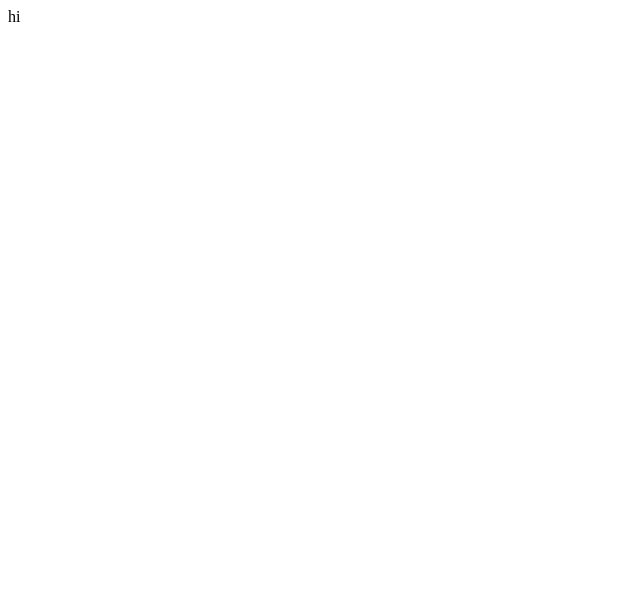
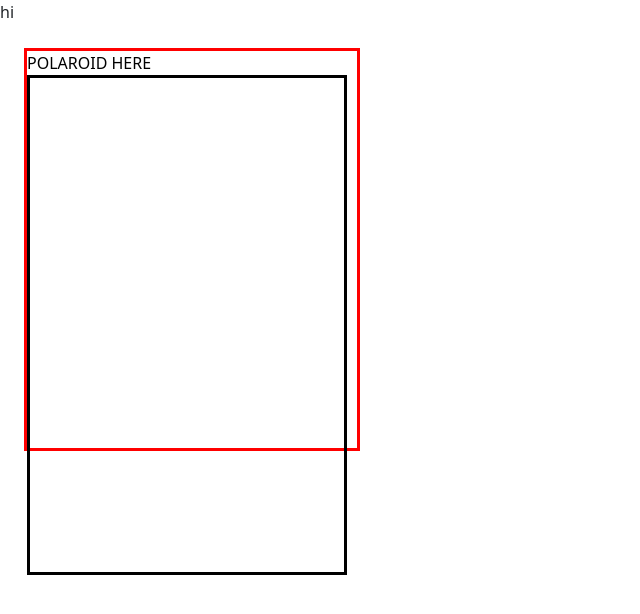
Before and after one commit to marc-issism/hobby-site, a React (Vite) app: page / in a window 1280 px wide. Shown: the top 614 px of the page, without its empty margins (0-640 px from the left). Built offline with nearby package versions, Linux system fonts and the light colour scheme.

Commit message:
added sass

```diff
--- a/package.json
+++ b/package.json
@@ -11,7 +11,8 @@
   },
   "dependencies": {
     "react": "^19.2.0",
-    "react-dom": "^19.2.0"
+    "react-dom": "^19.2.0",
+    "sass": "^1.97.3"
   },
   "devDependencies": {
     "@eslint/js": "^9.39.1",
--- a/src/Home.tsx
+++ b/src/Home.tsx
@@ -1,8 +1,10 @@
+import Polaroid from "./components/Polaroid";
 
 function Home() {
   return(
     <>
       hi
+      <Polaroid/>
     </>
   );
 }
--- /dev/null
+++ b/src/components/Polaroid.tsx
@@ -0,0 +1,15 @@
+import '../css/bootstrap.css'
+import '../css/main.css'
+
+function Polaroid() {
+return(
+  <>
+    <div className='polaroid text-body-emphasis text-centre m-lg-4'>POLAROID HERE
+      <div className='polaroid-image'>
+
+      </div>
+    </div>
+  </>
+);}
+
+export default Polaroid
--- /dev/null
+++ b/src/css/main.css
@@ -0,0 +1,11 @@
+/* POLAROID */
+.polaroid {
+  border: 3px solid red;
+  height: 403px;
+  width: 336px;
+}
+.polaroid-image {
+  border: 3px solid black;
+  height: 500px;
+  width: 320px;
+}
```
Also changed, not shown: 1 other file (tests, documents, lock files or other folders).
